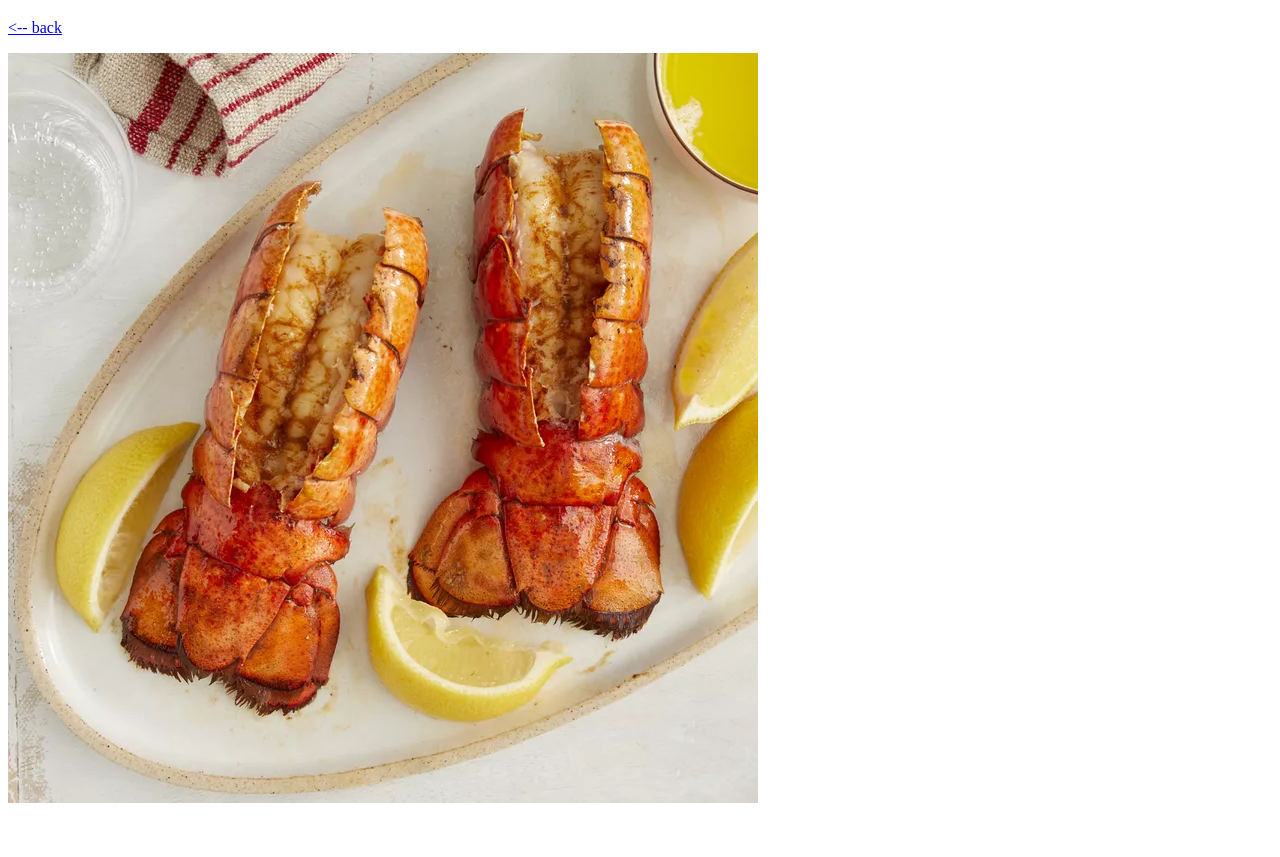
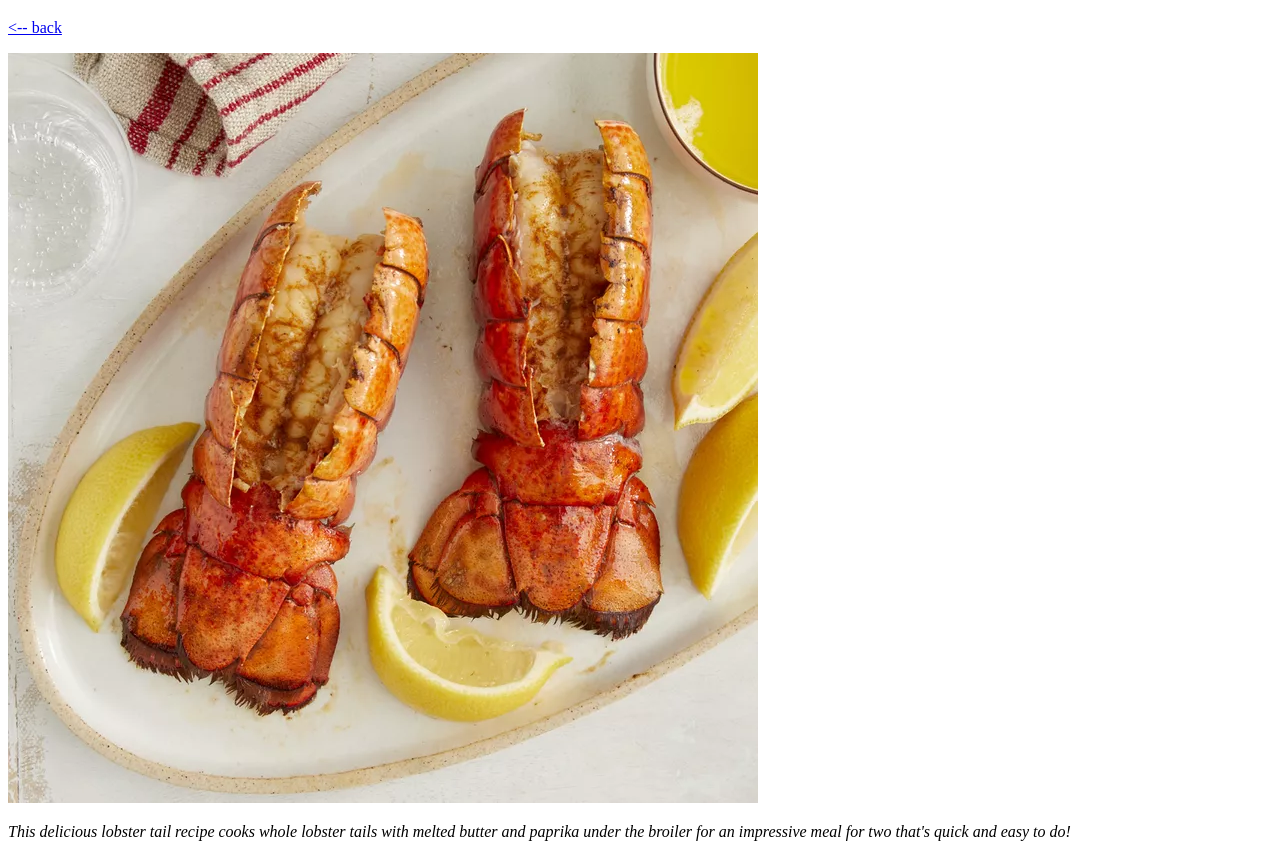
Before and after one commit to NoisiN1/odin-recipes, a plain HTML site: page recipes/lobster.html in a window 1280 px wide. Shown: the part 61-918 px from the top of the page. Before the commit the page ends 884 px from the top, so only its background shows below. Drawn offline with Linux system fonts and the light colour scheme.

Commit message:
Add a little description of recipe

```diff
--- a/recipes/lobster.html
+++ b/recipes/lobster.html
@@ -9,5 +9,9 @@
         <h1>Broiled Lobster Tails</h1>
         <p><a href="../index.html"><-- back</a></p>
         <p><img src="../images/lobster.jpg" alt="Lobster image"></p>
+
+        <p><em>This delicious lobster tail recipe cooks whole lobster tails with melted butter and paprika under the broiler
+            for an impressive meal for two that's quick and easy to do!</em></p>
+
     </body>
 </html>
```
